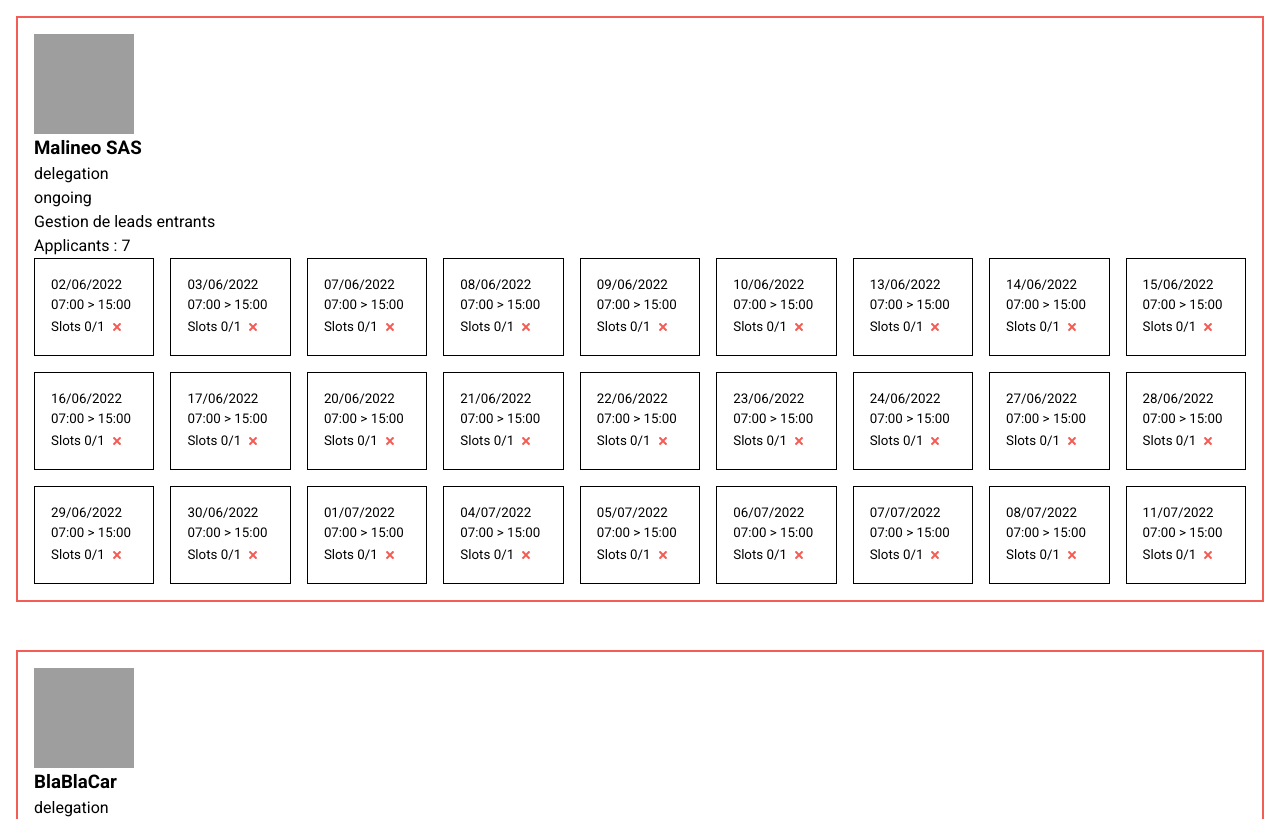
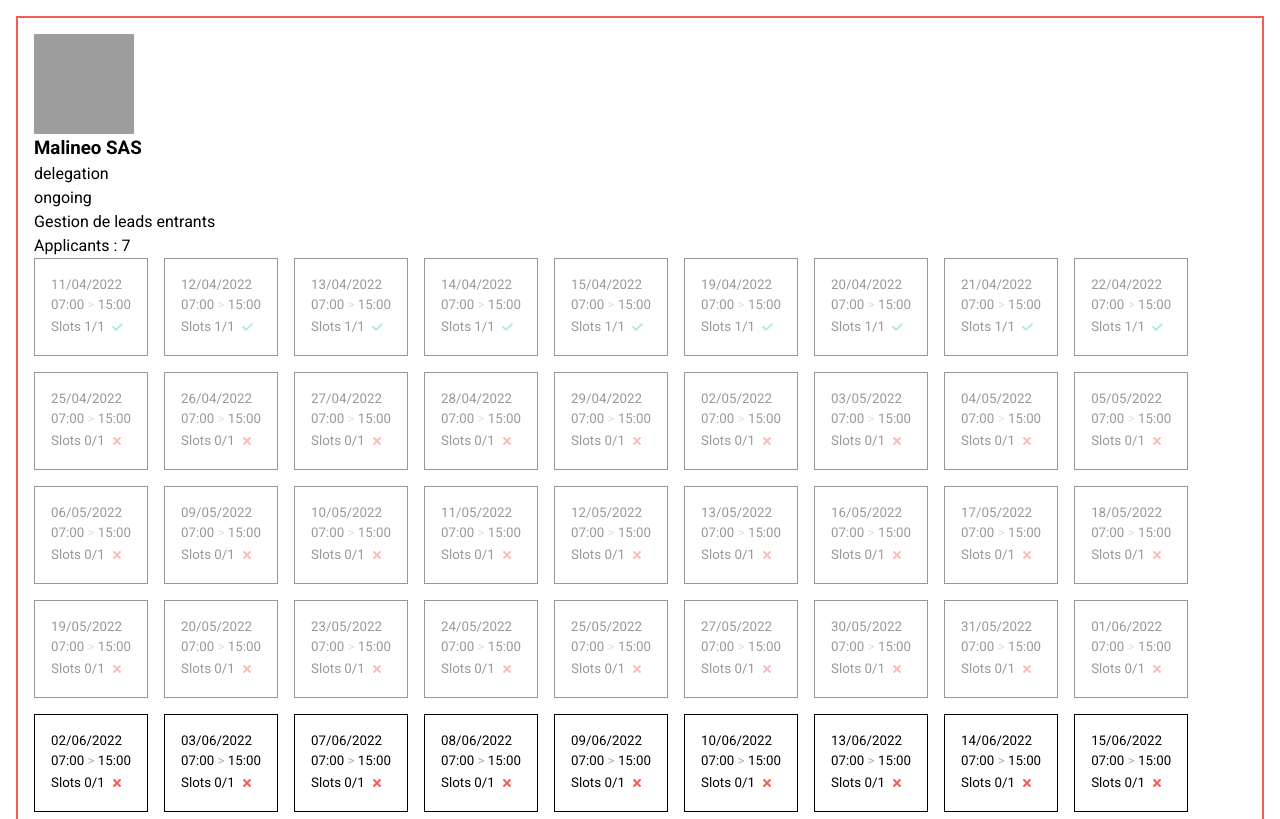
Before and after one commit to AlexisDoroszkiewicz/side, a Next.js app: page / in a window 1280 px wide. Shown: the top 819 px of the page. Built offline with nearby package versions, Linux system fonts and the light colour scheme; grey boxes are pictures that could not be loaded.

Commit message:
show ended shifts with lower opacity

```diff
--- a/components/Shifts.tsx
+++ b/components/Shifts.tsx
@@ -12,22 +12,18 @@
 };
 
 const container = css`
-    display: grid;
-    grid-template-columns: repeat(auto-fit, minmax(min(100%, 7.125rem), 1fr));
+    display: flex;
+    flex-wrap: wrap;
     gap: 1rem;
 `
 
 const Shift = ({shift, index, ...props}) => {
     const [setFailing] = useContext(Context);
-
-    // do not show shift if already ended (unnecessary visual clutter), update state
-    if (dayjs() > dayjs(shift.end)) {
-        return;
-    }
+    const ended = dayjs() > dayjs(shift.end);
 
     useLayoutEffect(() => {
-        // if shift date began, and slots not filled set failing to true
-        if ((dayjs() > dayjs(shift.start)) && (shift.filledSlots < shift.slots)) setFailing(true);
+        // if shift began, is not ended, and slots not filled set failing to true
+        if (!ended && (dayjs() > dayjs(shift.start)) && (shift.filledSlots < shift.slots)) setFailing(true);
     }, [])
 
     const startDay = dayjs(shift.start).format('DD/MM/YYYY');
@@ -37,10 +33,10 @@
     const endHour = dayjs(shift.end).format('HH:mm')
 
     return (
-        <div css={shiftContainer} {...props}>
+        <div css={shiftContainer(ended)} {...props}>
             <small>
                 <p>{startDay == endDay ? startDay : `Du ${startDay} au ${endDay}`}</p>
-                <p>{`${startHour} > ${endHour}`}</p>
+                <p>{startHour} <span css={css`color: var(--grey);`}>{`>`}</span> {endHour}</p>
             </small>
             <small css={css`display: flex; align-items: center;`}>
                 <p>Slots {shift.filledSlots}/{shift.slots}</p> {shift.slots == shift.filledSlots ?
@@ -51,7 +47,8 @@
     )
 }
 
-const shiftContainer = css`
+const shiftContainer = (ended: boolean) =>css`
+    opacity: ${ended && 0.4};
     border: 1px solid black;
     padding: 1em;
 `
--- a/components/Task.tsx
+++ b/components/Task.tsx
@@ -3,6 +3,7 @@
 import { useState, createContext, useEffect } from "react";
 import dayjs from "dayjs";
 
+// create context to prevent props drilling
 export const Context = createContext([]);
 
 export default function Task({task, ...props}) {
@@ -16,7 +17,7 @@
     if (selection.status == 'closed') return;
     // if task has no shift, or all shifts are ended, set closable
     useEffect(() => {
-        if (!shifts || shifts.every(shift => dayjs() > dayjs(shift.end))) setClosable(true);
+        if (!shifts || shifts.every((shift: { end: string | number | Date | dayjs.Dayjs; }) => dayjs() > dayjs(shift.end))) setClosable(true);
     }, [])
 
     return (
@@ -38,10 +39,10 @@
     )
 };
 
-const taskContainer = (failing, short, closable) => css`
+const taskContainer = (failing: boolean, short: boolean, closable: boolean) => css`
     /* order tasks */
     order: ${failing ? '-3' : short ? '-2' : closable && '1'};
+    border: ${failing && '2px solid var(--red)'};
     padding: 1rem;
     margin: 1rem;
-    border: ${failing && '2px solid var(--red)'};
 `
--- a/styles/globalStyles.tsx
+++ b/styles/globalStyles.tsx
@@ -11,6 +11,7 @@
 				--red: #F35D55;
                 --orange: #FF7C42;
                 --yellow: #FFC502;
+                --grey: #ADB2BD;
 			}
 
             html {
```
